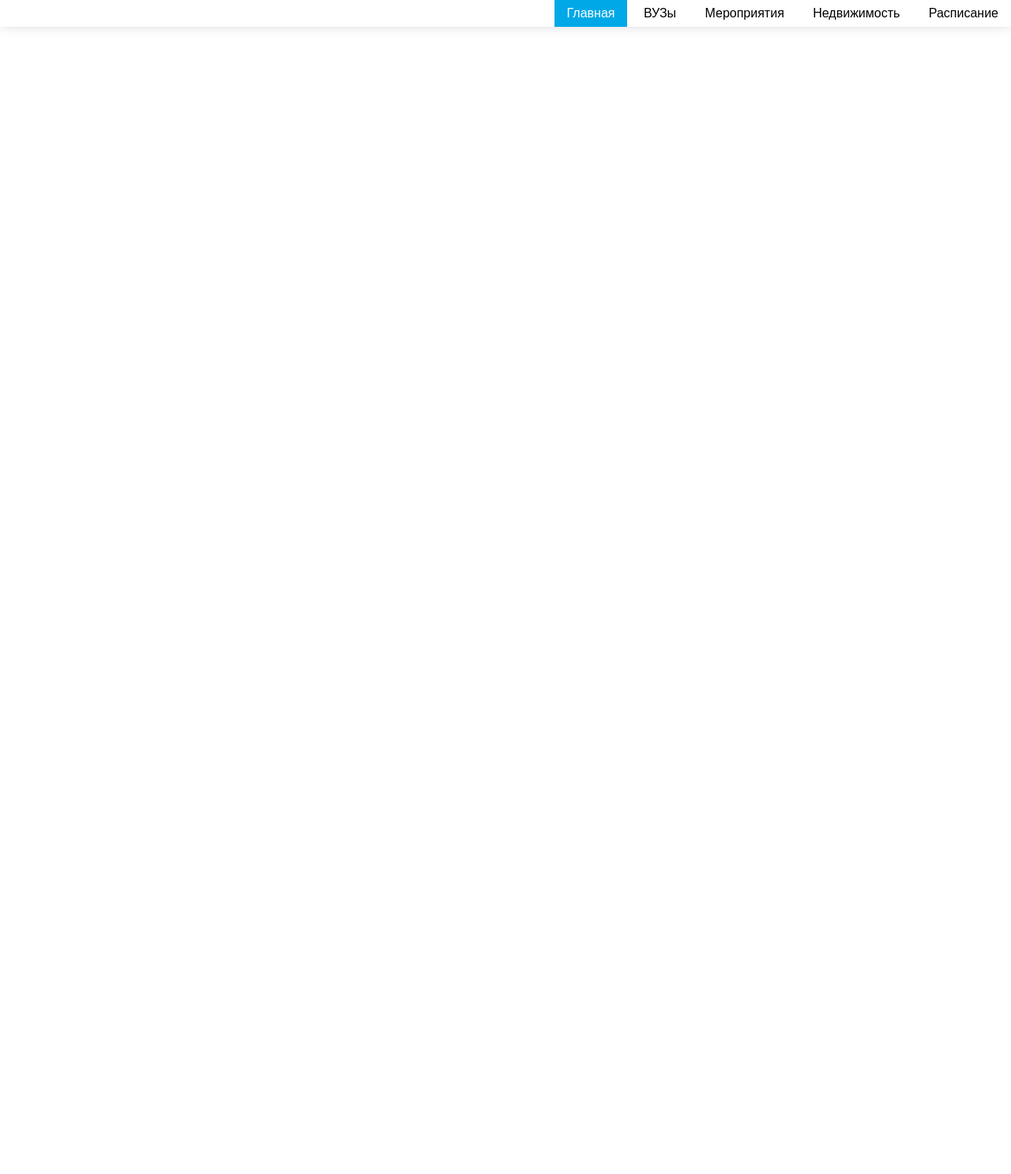
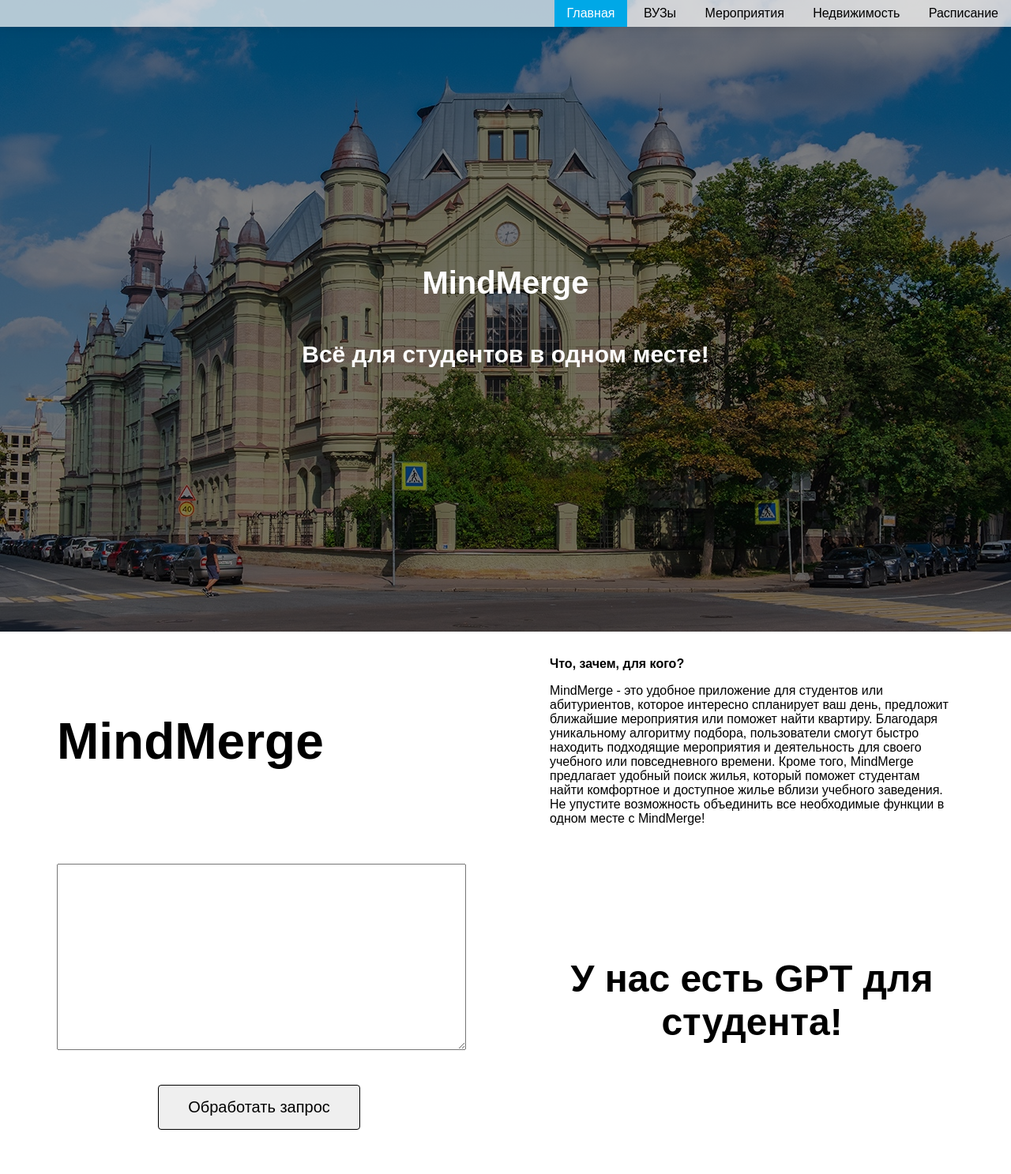
Before and after one commit to Yorshik/hackathon-digital-SPB, a Flask app: page / in a window 1280 px wide. Shown: the whole page at 79% size. Before the commit the page ends 37 px from the top, so only its background shows below. Run offline with Flask 3, Linux system fonts and the light colour scheme; parts of the project's set-up code (start-up, migrations or seed data) failed here and were passed over.

Commit message:
Update index.html

```diff
--- a/templates/index.html
+++ b/templates/index.html
@@ -4,4 +4,30 @@
 
 {% block content %}
 
+<div class="hero-image" style="background-image: linear-gradient(rgba(0, 0, 0, 0.5), rgba(0, 0, 0, 0.5)),url(/static/img/leti.jpg)">
+    <h1>MindMerge</h1>
+    <h2>Всё для студентов в одном месте!</h2>
+</div>
+<div id="content">
+<div class="columns">
+<div style="width: 40vw">
+<h1 style="display: inline; font-size: 4em">MindMerge</h1>
+</div>
+<div style="width: 40vw">
+    <p><b>Что, зачем, для кого?</b></p>
+<p>
+MindMerge - это удобное приложение для студентов или абитуриентов, которое интересно спланирует ваш день, предложит ближайшие мероприятия или поможет найти квартиру. Благодаря уникальному алгоритму подбора, пользователи смогут быстро находить подходящие мероприятия и деятельность для своего учебного или повседневного времени. Кроме того, MindMerge предлагает удобный поиск жилья, который поможет студентам найти комфортное и доступное жилье вблизи учебного заведения. Не упустите возможность объединить все необходимые функции в одном месте с MindMerge!
+</p>
+</div>
+</div>
+<div class="columns">
+<form action="/" method="POST" style="width:40vw">
+    <textarea rows="10" name="text" id="text" style="font-size: 1.5em;width:100%"></textarea>
+    <input type="submit" value="Обработать запрос" style="margin-top: 2em; width:50%; margin-left: auto; margin-right: auto; display: block" />
+</form>
+<div style="width: 40vw">
+    <h1 style="font-size: 3em;text-align: center">У нас есть GPT для студента!</h1>
+</div>
+</div>
+</div>
 {% endblock %}
```
